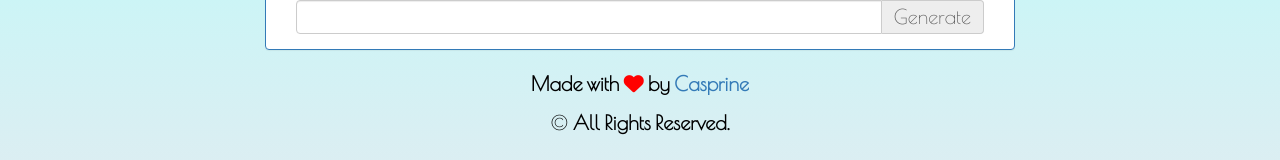
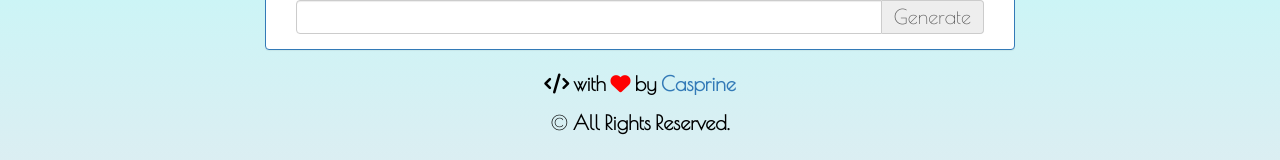
Before and after one commit to casprine/ranString, a website: page index.html in a window 1280 px wide. Shown: the part 251-411 px from the top of the page. Drawn offline with nearby package versions, Linux system fonts and the light colour scheme.

Commit message:
:lightning: added package.json

```diff
--- a/index.html
+++ b/index.html
@@ -117,7 +117,9 @@
          <div style="font-size: 20px; font-family: 'Poiret One', cursive; color: black;">
                 <div class="col-sm-12">
                     <div class="copyright-text text-center">
-                    <p style="font-family: 'Poiret One'; font-weight: bold; "> Made with <span class="fa fa-heart" style="color: red;"></span> by <a href="https://Casprine.github.io"> Casprine </a></p>
+
+
+                    <p style="font-family: 'Poiret One'; font-weight: bold; "> <span> <i class="fa fa-code"></i></span> with <span class="fa fa-heart" style="color: red;"></span> by <a href="https://Casprine.github.io"> Casprine </a></p>
                      <p>&copy;<b>
                      All Rights Reserved.</b> </p>
                     </div>
```
Also changed, not shown: package.json (added, +22 -0 lines).
